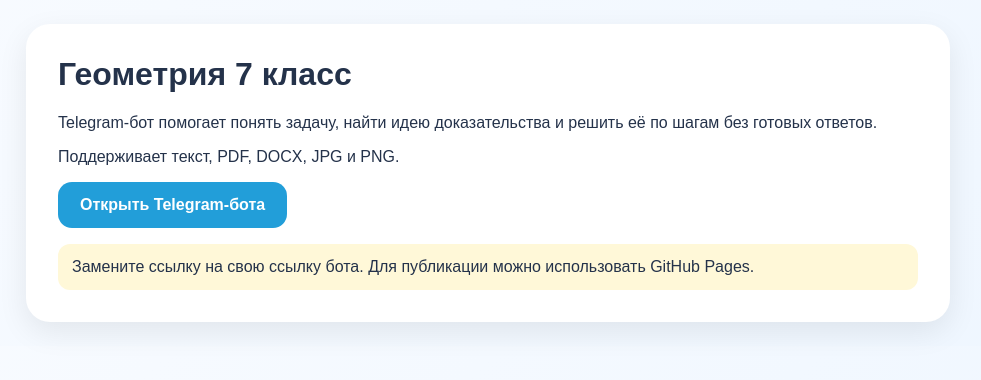
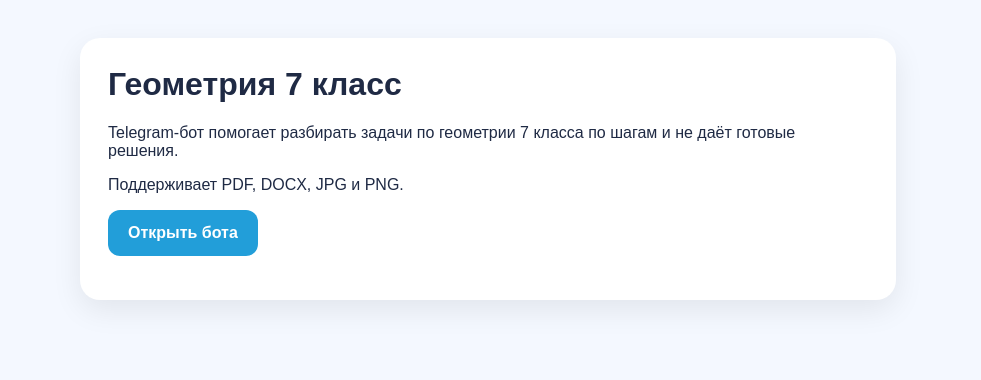
Before and after one commit to evgeniyreshetnikov-commits/geometry-tutor-bot, a plain HTML site: page index.html in a window 1280 px wide. Shown: the whole page, without its empty margins (152-1133 px from the left). Drawn offline with Linux system fonts and the light colour scheme.

Commit message:
geometry7_bot_ocr_quality_fix

```diff
--- a/index.html
+++ b/index.html
@@ -1,26 +1,2 @@
 <!DOCTYPE html>
-<html lang="ru">
-<head>
-  <meta charset="UTF-8">
-  <meta name="viewport" content="width=device-width, initial-scale=1.0">
-  <title>Геометрия 7 класс — Telegram-бот</title>
-  <style>
-    body { font-family: Arial, sans-serif; background: linear-gradient(135deg,#f8fbff,#eef6ff); color:#24324a; margin:0; padding:24px; }
-    .card { max-width: 860px; margin: 0 auto; background:#fff; border-radius:24px; padding:32px; box-shadow:0 10px 30px rgba(0,0,0,.08); }
-    h1 { margin-top:0; }
-    .btn { display:inline-block; padding:14px 22px; border-radius:14px; background:#229ED9; color:#fff; text-decoration:none; font-weight:bold; }
-    .note { margin-top:16px; padding:14px; background:#fff8d8; border-radius:12px; }
-  </style>
-</head>
-<body>
-  <div class="card">
-    <h1>Геометрия 7 класс</h1>
-    <p>Telegram-бот помогает понять задачу, найти идею доказательства и решить её по шагам без готовых ответов.</p>
-    <p>Поддерживает текст, PDF, DOCX, JPG и PNG.</p>
-    <a class="btn" href="https://t.me/your_bot_username" target="_blank" rel="noopener">Открыть Telegram-бота</a>
-    <div class="note">
-      Замените ссылку на свою ссылку бота. Для публикации можно использовать GitHub Pages.
-    </div>
-  </div>
-</body>
-</html>
+<html lang="ru"><head><meta charset="UTF-8"><meta name="viewport" content="width=device-width, initial-scale=1.0"><title>Геометрия 7 класс</title><style>body{font-family:Arial,sans-serif;background:#f4f8ff;padding:30px;color:#1f2a44}.card{max-width:760px;margin:0 auto;background:#fff;border-radius:20px;padding:28px;box-shadow:0 10px 30px rgba(0,0,0,.08)}h1{margin-top:0}a.btn{display:inline-block;background:#229ED9;color:#fff;text-decoration:none;padding:14px 20px;border-radius:12px;font-weight:700}</style></head><body><div class="card"><h1>Геометрия 7 класс</h1><p>Telegram-бот помогает разбирать задачи по геометрии 7 класса по шагам и не даёт готовые решения.</p><p>Поддерживает PDF, DOCX, JPG и PNG.</p><p><a class="btn" href="https://t.me/your_bot_username">Открыть бота</a></p></div></body></html>
```
Also changed, not shown: runtime.txt, 2 other files.
